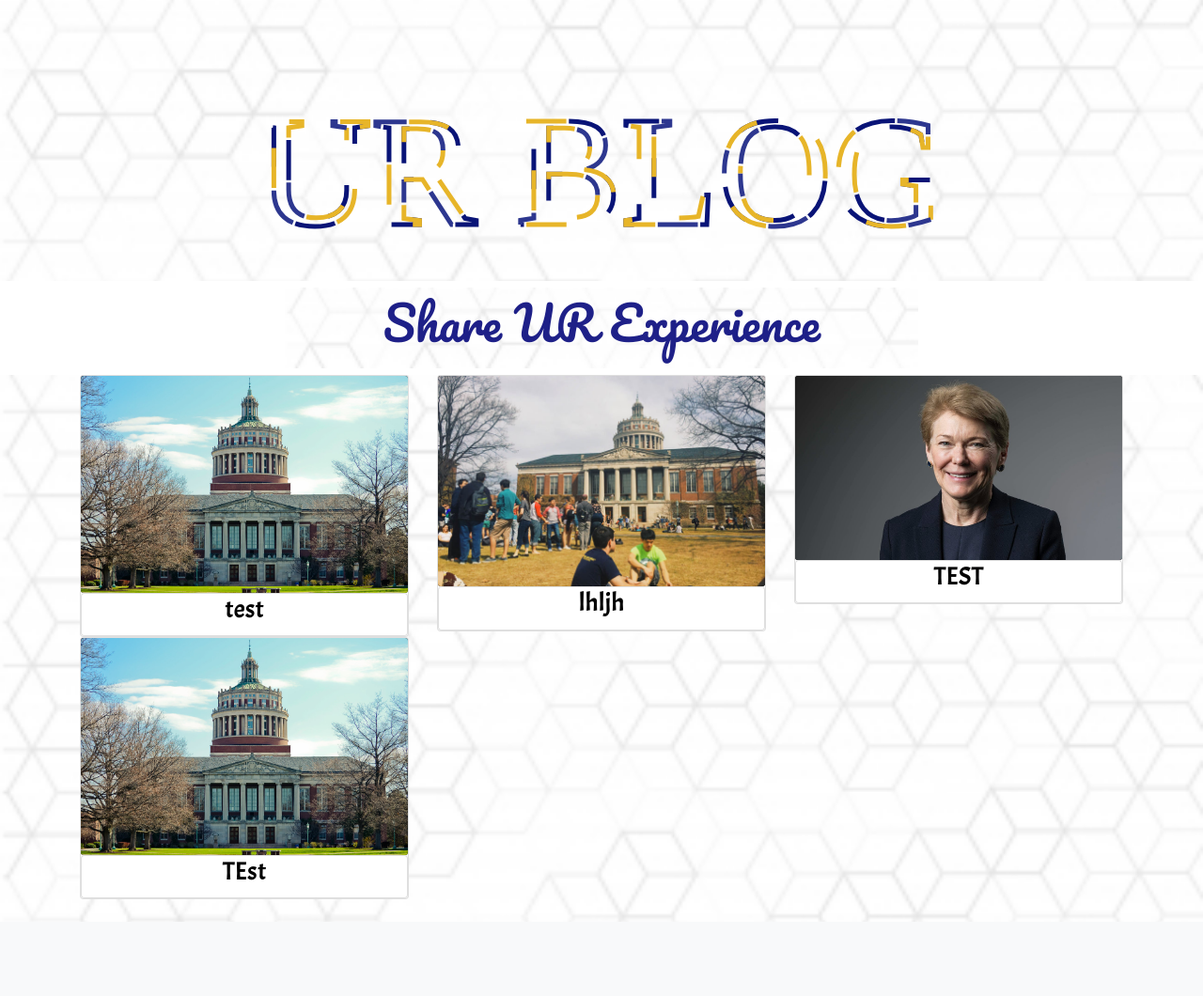
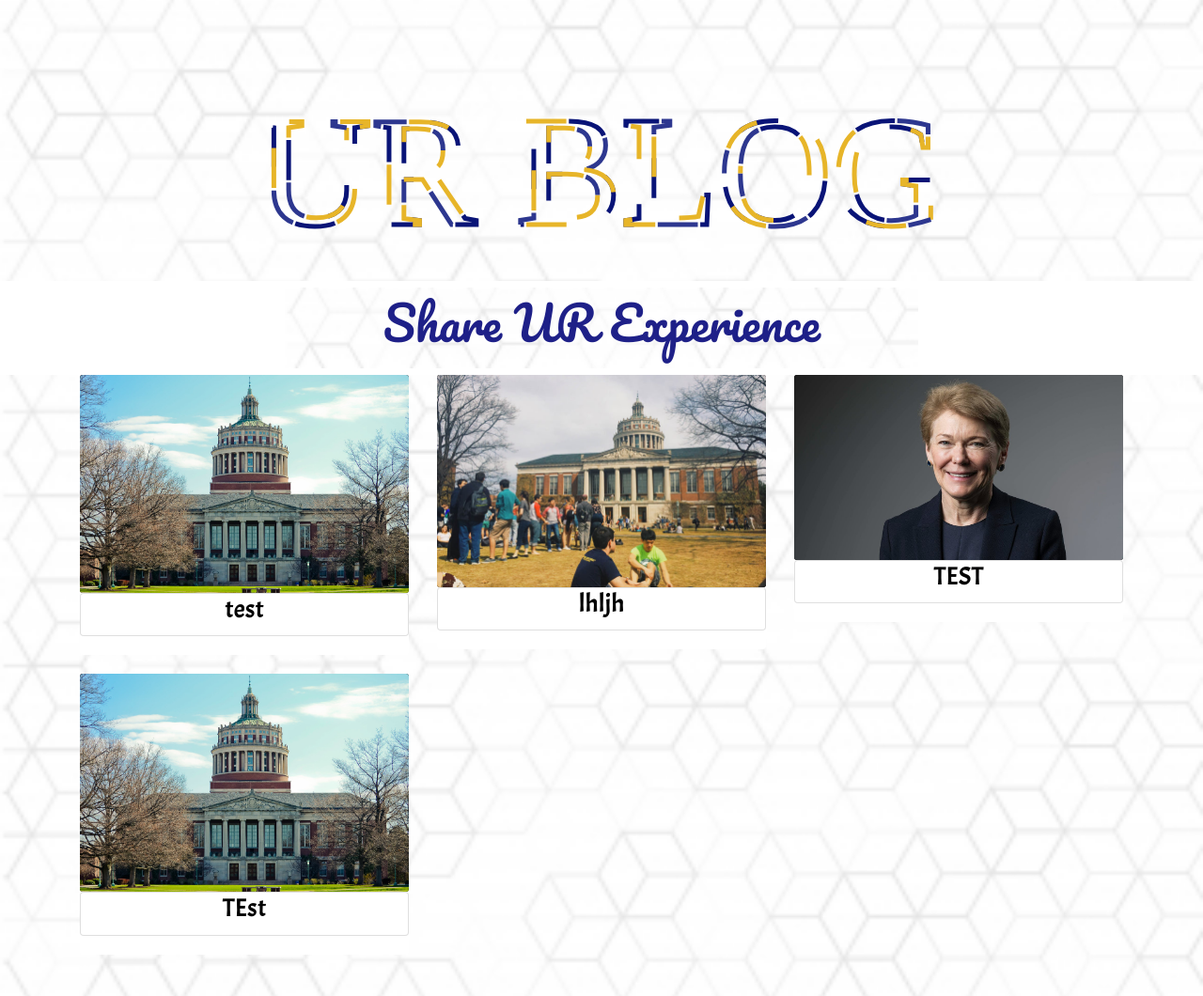
Before and after one commit to Pratistha98/CS210, a Flask app: page / in a window 1280 px wide. Shown: the part 599-1659 px from the top of the page at 94% size. Before the commit the page ends 1580 px from the top, so only its background shows below. Run offline with Flask 2, Linux system fonts and the light colour scheme; data comes from the database, SQL or seed files in the repository; both versions use the stored data as it was after the commit; some libraries are stand-ins or nearby versions; some web fonts are replaced.

Commit message:
Added vertical spacing between cards

```diff
--- a/static/mero.css
+++ b/static/mero.css
@@ -210,12 +210,15 @@ svg {
   transition:all 0.3s ease-in-out;
   opacity:1;
 }
+
 .card:hover .card-img,
 .card:focus .card-img {
   transform: scale(1.02);
   opacity:0.5;
 }
-
+.card {
+  margin-bottom: 20px !important;
+}
 .card:hover .card-img-overlay{
     color:rgb(45, 55, 143);
     font-family: 'Pacifico', cursive;
--- a/templates/Blog.html
+++ b/templates/Blog.html
@@ -16,7 +16,6 @@
 						<div class = "row">
 							<p>{{ post.description }}</p>
 							<div class = "align-self-end ml-auto">
-							<figure class="figure">
 								<!-- <a href="#"><img src="https://img.icons8.com/material-sharp/30/000000/edit.png" hspace="15" style="float:right"> </a>
 								<figcaption class="figure-caption text-center"> Edit</figcaption>
 							  </figure>
--- a/templates/Landing.html
+++ b/templates/Landing.html
@@ -46,7 +46,7 @@
       <div class = "row text-center">
           {% for post in posts %}
           <div class ="col-md-4 col-sm-6">
-              <div class = "card">
+              <div class = "card border-0">
                 <a href="posts/{{post.id}}"> <img class ="card-img" src="/static/post_pictures/{{post.picture}}">
                   <div class = "card body">
                       <h4 class = "card-title" id = "text"> {{ post.title }} </h4>
```
Also changed, not shown: database.db, static/post_pictures/fcf22e0fd1622ebe.jpg (added), 1 other file.
